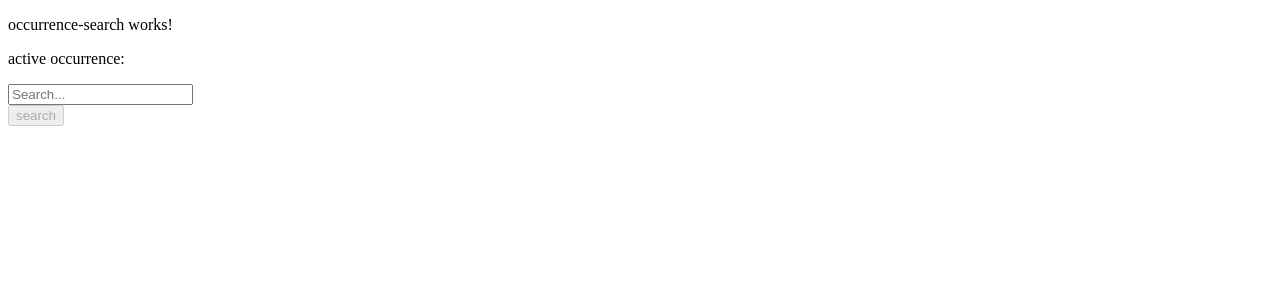
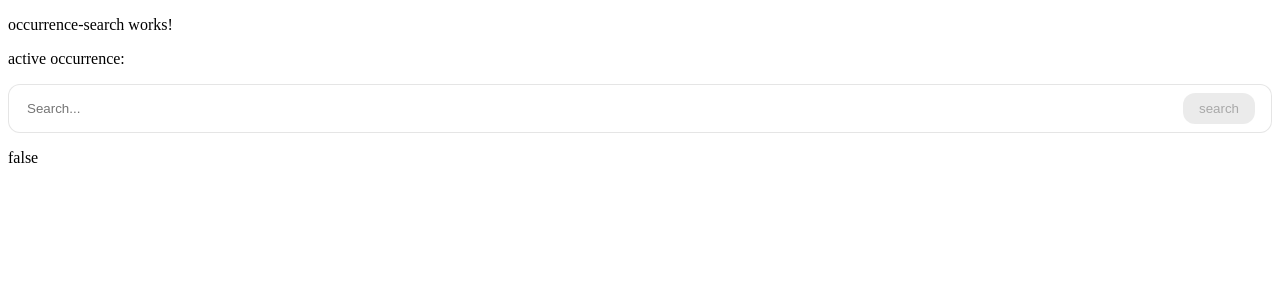
Before and after one commit to digitowly/hoozit, an Angular app: page / in a window 1280 px wide. Shown: the top 300 px of the page. Built offline with nearby package versions, Linux system fonts and the light colour scheme.

Commit message:
feat: optimize styling and add loading support

```diff
--- a/src/app/features/search/components/occurrence-item/occurrence-item.component.html
+++ b/src/app/features/search/components/occurrence-item/occurrence-item.component.html
@@ -1,9 +1,9 @@
-<div class="occurrence-item">
+<button class="occurrence-item">
   <div class="thumbnail">
-    <img [src]="occurrence?.thumbnail" alt="{{ occurrence?.name }}" />
+    <img [src]="occurrence()?.thumbnail" alt="{{ occurrence()?.name }}" />
   </div>
   <div class="details">
-    <p>{{ occurrence?.name }}</p>
-    <p>{{ occurrence?.binomial_name }}</p>
+    <p>{{ occurrence()?.name }}</p>
+    <p>{{ occurrence()?.binomial_name }}</p>
   </div>
-</div>
+</button>
--- a/src/app/features/search/components/occurrence-item/occurrence-item.component.scss
+++ b/src/app/features/search/components/occurrence-item/occurrence-item.component.scss
@@ -1,12 +1,27 @@
+@use "../../../../style/border.scss";
+
 $thumbnail-size: 70px;
 
 .occurrence-item {
   display: flex;
   align-items: center;
-  background-color: rgba(0, 0, 0, 0.1);
-  border-radius: 1rem;
-  margin-bottom: 1rem;
+  border-radius: border.$radius;
+  background-color: rgba(0, 0, 0, 0);
+  margin-bottom: 0.5rem;
   height: $thumbnail-size;
+  cursor: pointer;
+  width: 100%;
+  padding: 0;
+  border-width: 0;
+  transition: all 0.25s ease;
+
+  &:hover {
+    background-color: rgba(0, 0, 0, 0.08);
+  }
+
+  &:active {
+    background-color: rgba(0, 0, 0, 0.15);
+  }
 
   .details {
     margin-left: 1rem;
@@ -24,6 +39,6 @@ $thumbnail-size: 70px;
     width: 100%;
     height: 100%;
     object-fit: cover;
-    border-radius: 1rem;
+    border-radius: border.$radius;
   }
 }
--- a/src/app/features/search/components/occurrence-item/occurrence-item.component.ts
+++ b/src/app/features/search/components/occurrence-item/occurrence-item.component.ts
@@ -1,4 +1,4 @@
-import { Component, EventEmitter, Input, Output } from '@angular/core';
+import { Component, input } from '@angular/core';
 import { Occurrence } from '../../../../model/occurrence';
 
 @Component({
@@ -8,5 +8,5 @@ import { Occurrence } from '../../../../model/occurrence';
   styleUrl: './occurrence-item.component.scss',
 })
 export class OccurrenceItemComponent {
-  @Input() occurrence?: Occurrence;
+  occurrence = input<Occurrence>();
 }
--- a/src/app/features/search/components/occurrence-search-form/occurrence-search-form.component.html
+++ b/src/app/features/search/components/occurrence-search-form/occurrence-search-form.component.html
@@ -1,9 +1,21 @@
-<form [formGroup]="searchForm" (ngSubmit)="onSubmit()">
-  <div>
-    <input type="text" placeholder="Search..." formControlName="query" />
-    @if (query?.invalid && (query?.dirty || query?.touched)) {
+<div (click)="searchInput.focus()">
+  <form class="search-form" [formGroup]="searchForm" (ngSubmit)="onSubmit()">
+    <input
+      #searchInput
+      class="search-input"
+      type="text"
+      placeholder="Search..."
+      formControlName="query"
+    />
+    <!-- @if (query?.invalid && (query?.dirty || query?.touched)) {
     <p>error</p>
-    }
-  </div>
-  <button type="submit" [disabled]="!searchForm.valid">search</button>
-</form>
+    } -->
+    <button type="submit" [disabled]="!searchForm.valid || searchForm.pending">
+      search
+    </button>
+  </form>
+  <p>{{ searchForm.pending }}</p>
+  @if (searchForm.hasError("requestError") ) {
+  {{ searchForm.getError("requestError") }}
+  }
+</div>
--- a/src/app/features/search/components/occurrence-search-form/occurrence-search-form.component.scss
+++ b/src/app/features/search/components/occurrence-search-form/occurrence-search-form.component.scss
@@ -0,0 +1,27 @@
+@use "../../../../style/border";
+
+.search-form {
+  display: flex;
+  align-items: center;
+  border: 1px solid rgba(0, 0, 0, 0.1);
+  border-radius: border.$radius;
+  padding: 0.5rem 1rem;
+  background-color: white;
+  justify-content: space-between;
+  cursor: text;
+
+  input {
+    border: none;
+    outline: none;
+    width: 100%;
+  }
+
+  button {
+    margin-left: 0.5rem;
+    cursor: pointer;
+    border: none;
+    padding: 0.5rem 1rem;
+    border-radius: border.$radius;
+    background-color: rgba(0, 0, 0, 0.08);
+  }
+}
--- a/src/app/features/search/components/occurrence-search-form/occurrence-search-form.component.ts
+++ b/src/app/features/search/components/occurrence-search-form/occurrence-search-form.component.ts
@@ -1,4 +1,4 @@
-import { Component, EventEmitter, Output } from '@angular/core';
+import { Component, effect, EventEmitter, Output } from '@angular/core';
 import {
   FormControl,
   FormGroup,
@@ -9,6 +9,7 @@ import {
   catchError,
   debounceTime,
   distinctUntilChanged,
+  finalize,
   of,
   switchMap,
 } from 'rxjs';
@@ -31,7 +32,21 @@ export class OccurrenceSearchFormComponent {
 
   @Output() onSearch = new EventEmitter<OccurrenceResponse>();
 
-  constructor(private verdexService: VerdexService) {}
+  constructor(private verdexService: VerdexService) {
+    effect(() => {
+      this.query?.valueChanges
+        .pipe(
+          debounceTime(300),
+          distinctUntilChanged(),
+          switchMap((term) => {
+            return this.handleSearch(term);
+          })
+        )
+        .subscribe((response) => {
+          this.onSearch.emit(response);
+        });
+    });
+  }
 
   get query() {
     return this.searchForm.get('query');
@@ -54,20 +69,12 @@ export class OccurrenceSearchFormComponent {
     return this.verdexService.findOccurrences(term).pipe(
       catchError((error) => {
         console.error('search error:', error);
+        this.searchForm.setErrors({
+          requestError: 'Service is currently not available',
+        });
         return of({ data: [] });
-      })
+      }),
+      finalize(() => this.searchForm.markAsPristine())
     );
   }
-
-  ngOnInit() {
-    this.query?.valueChanges
-      .pipe(
-        debounceTime(300),
-        distinctUntilChanged(),
-        switchMap((term) => this.handleSearch(term))
-      )
-      .subscribe((response) => {
-        this.onSearch.emit(response);
-      });
-  }
 }
--- a/src/app/features/search/components/occurrences-list/occurrences-list.component.html
+++ b/src/app/features/search/components/occurrences-list/occurrences-list.component.html
@@ -1,4 +1,7 @@
 <div>
+  @if (isLoading()) {
+  <p>Loading...</p>
+  } @else {
   <ul>
     @for (occurrence of occurrences(); track $index) {
     <li (click)="handleClick(occurrence)">
@@ -6,4 +9,5 @@
     </li>
     }
   </ul>
+  }
 </div>
--- a/src/app/features/search/components/occurrences-list/occurrences-list.component.ts
+++ b/src/app/features/search/components/occurrences-list/occurrences-list.component.ts
@@ -1,6 +1,14 @@
-import { Component, EventEmitter, input, Input, Output } from '@angular/core';
+import {
+  Component,
+  EventEmitter,
+  input,
+  effect,
+  Output,
+  signal,
+} from '@angular/core';
 import { Occurrence } from '../../../../model/occurrence';
 import { OccurrenceItemComponent } from '../occurrence-item/occurrence-item.component';
+import { VerdexService } from '../../../../services/verdex.service';
 
 @Component({
   selector: 'occurrences-list',
@@ -10,6 +18,14 @@ import { OccurrenceItemComponent } from '../occurrence-item/occurrence-item.comp
 })
 export class OccurrencesListComponent {
   occurrences = input<Occurrence[]>([]);
+  isLoading = signal<boolean>(false);
+
+  constructor(private verdexService: VerdexService) {
+    effect(() => {
+      this.isLoading.set(this.verdexService.isLoading());
+    });
+  }
+
   @Output() occurrenceClicked = new EventEmitter<Occurrence>();
 
   handleClick(occurrence: Occurrence) {
--- a/src/app/services/verdex.service.ts
+++ b/src/app/services/verdex.service.ts
@@ -1,23 +1,30 @@
 import { HttpClient, HttpHeaders } from '@angular/common/http';
-import { Injectable } from '@angular/core';
+import { Injectable, signal } from '@angular/core';
 import { OccurrenceResponse } from '../model/occurrence';
+import { finalize } from 'rxjs';
 
 @Injectable({
   providedIn: 'root',
 })
 export class VerdexService {
-  constructor(private http: HttpClient) {}
-  private apiUrl = 'http://localhost:8082/api';
+  private readonly apiUrl = 'http://localhost:8082/api';
 
-  private httpOptions = {
+  private readonly httpOptions = {
     headers: new HttpHeaders({
       'Content-Type': 'application/json',
       'X-Api-Key': 'secret',
     }),
   };
 
+  isLoading = signal<boolean>(false);
+
+  constructor(private http: HttpClient) {}
+
   findOccurrences(name: string) {
+    this.isLoading.set(true);
     const url = `${this.apiUrl}/animals/search?q=${name}&lang=de`;
-    return this.http.get<OccurrenceResponse>(url, this.httpOptions);
+    return this.http
+      .get<OccurrenceResponse>(url, this.httpOptions)
+      .pipe(finalize(() => this.isLoading.set(false)));
   }
 }
--- /dev/null
+++ b/src/app/style/_border.scss
@@ -0,0 +1 @@
+$radius: 0.75rem;
```
